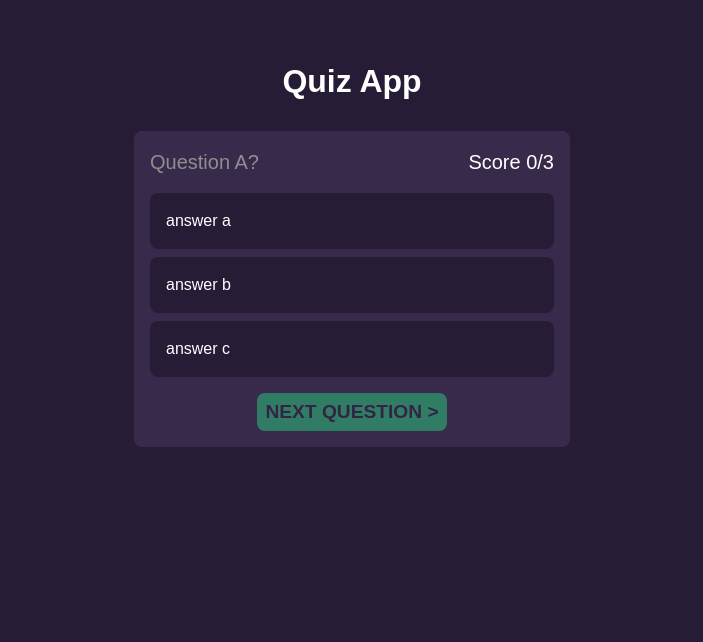
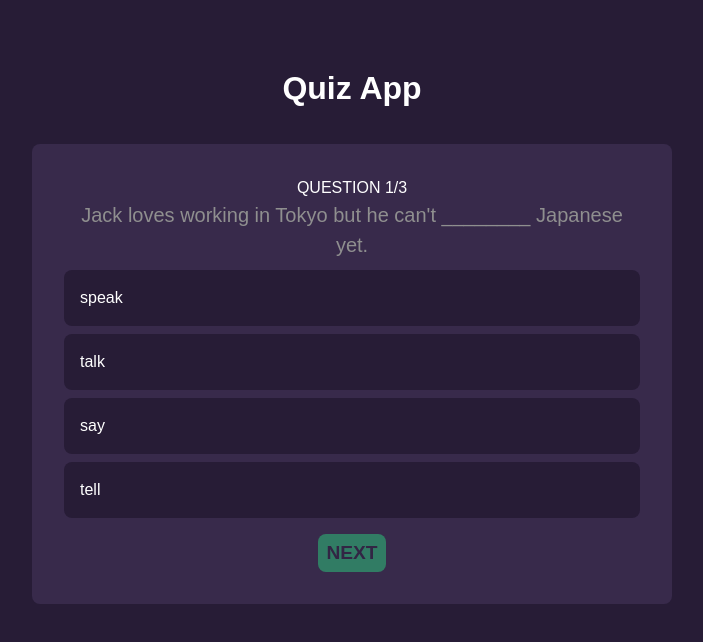
Before and after one commit to jvfaeldon20/vue-quiz-application, a Vue app: page / in a window 1280 px wide. Shown: the top 642 px of the page, without its empty margins (288-991 px from the left). Built offline with nearby package versions, Linux system fonts and the light colour scheme.

Commit message:
created result details

```diff
--- a/src/App.vue
+++ b/src/App.vue
@@ -2,9 +2,8 @@
   <main class="app">
     <h1>Quiz App</h1>
     <section class="quiz" v-if="!quizCompleted">
-      <div class="quiz-info">
-        <span class="question">{{ getCurrentQuestion.question }}</span>
-        <span class="score">Score {{ score }}/{{ questions.length }}</span>
+      <div class="question-no">QUESTION {{ currentQuestion+1 }}/{{ questions.length }}</div>
+      <div class="question">{{ getCurrentQuestion.question }}
       </div>
 
       <div class="options">
@@ -40,17 +39,20 @@
         :disabled="!getCurrentQuestion.selected">
         {{
             getCurrentQuestion.index == questions.length - 1
-            ? 'Select an option'
-            : 'Next Question'
+            ? 'Submit'
+            : 'Next'
         }}
-      >
-
       </button>
     </section>
 
     <section v-else>
-        <h2>You have finished the quiz!</h2>
-        <p>Your score is {{ score }} / {{ questions.length }}</p>
+        <p>You have finished the quiz!</p>
+        <div class="score-info">
+          <p>Your score is {{ score }} / {{ questions.length }}</p><br>
+          <h1 class="course-level">{{ score == 0 ? score_info[0].level : score_info[score-1].level }}</h1>
+          <p class="course-details">Check out course Test&Train Self-Study {{ score_info[0].level }}.</p>
+          <a :href="score_info[0].link" target="_blank">Go to details</a>
+        </div>
     </section>
 
   </main>
@@ -61,35 +63,56 @@ import { ref, computed } from 'vue'
 
 const questions = ref([
     {
-      question: "Question A?",
+      question: "Jack loves working in Tokyo but he can't ________ Japanese yet.",
       answer:0,
       options: [
-        'answer a',
-        'answer b',
-        'answer c',
+        'speak',
+        'talk',
+        'say',
+        'tell'
       ],
       selected: null
     },
     {
-      question: "Question B?",
-      answer:2,
+      question: "Would you like to ________ shopping with me this afternoon?",
+      answer:3,
       options: [
-        'answer a',
-        'answer b',
-        'answer c'
+        'do',
+        'make',
+        'get',
+        'go'
       ],
       selected: null
     },
     {
-      question: "What is C?",
+      question: "Please don't forget to ring me when you ________ home.",
       answer:1,
       options: [
-        'answer a',
-        'answer b',
-        'answer c',
+        'will get',
+        'get',
+        'are going to get',
+        'are getting'
       ],
       selected: null
     },
+])
+
+const score_info = ref([
+    {
+      score_for: "Low Score",
+      level: "B2 First, C1 Advanced",
+      link:"https://order.cambridge.org/basket?token=1167172d-e16c-451c-8f27-1fb01efcda99&lang=en&cur=EUR&returnurl=https%3A%2F%2Fwww.testandtrain.com&_ga=&clientId=&sessionId=",
+    },
+    {
+      score_for: "Average Score",
+      level: "B2 First for Schools",
+      link:"https://order.cambridge.org/basket?token=e8892060-0fe8-43bd-bd5e-bcecadac6093&lang=en&cur=EUR&returnurl=https%3A%2F%2Fwww.testandtrain.com&_ga=&clientId=&sessionId=",
+    },
+    {
+      score_for: "High Score",
+      level: "B1 Preliminary for Schools, A2 Key for Schools",
+      link:"https://order.cambridge.org/basket?token=24df1c52-13ee-4258-90e7-f0a1e6350bd1&lang=en&cur=EUR&returnurl=https%3A%2F%2Fwww.testandtrain.com&_ga=&clientId=&sessionId=",
+    }
 ])
 
 const quizCompleted = ref(false)
@@ -139,7 +162,7 @@ body {
 }
 
 .app {
-  width: 500px;
+  width: 12;
   display: flex;
   flex-direction: column;
   padding: 2rem;
@@ -153,26 +176,21 @@ h1 {
 
 .quiz{
   background-color: #382a4b;
-  padding: 1rem;
+  padding: 2rem;
   width: 100%;
   max-width: 640px;
   border-radius: 0.5rem;
 }
 
-.quiz-info {
-  display: flex;
-  justify-content: space-between;
-  margin-bottom: 1rem;
-}
-
-.quiz-info .question{
+.question{
   color: #8f8f8f;
   font-size: 1.25rem;
 }
 
-.quiz-info .score {
+.quiz-info .question-no {
   color: #fff;
-  font-size: 1.25rem;
+  font-size: 1.5rem;
+  padding-bottom: 2rem;
 }
 
 .options {
@@ -213,7 +231,7 @@ h1 {
   display:none
 }
 
-button{
+button, a{
   appearance: none;
   outline: none;
   border: none;
@@ -242,4 +260,17 @@ p {
   font-size: 1.25rem;
   text-align: center;
 }
+
+.question{
+  margin-bottom: 10px;
+}
+
+.score-info .course-details{
+  margin-bottom: 2rem;
+}
+
+.score-info .course-level{
+  padding: 2rem;
+  background: #2d213f;
+}
 </style>
--- a/src/style.css
+++ b/src/style.css
@@ -14,24 +14,6 @@
   -webkit-text-size-adjust: 100%;
 }
 
-a {
-  font-weight: 500;
-  color: #646cff;
-  text-decoration: inherit;
-}
-a:hover {
-  color: #535bf2;
-}
-
-a {
-  font-weight: 500;
-  color: #646cff;
-  text-decoration: inherit;
-}
-a:hover {
-  color: #535bf2;
-}
-
 body {
   margin: 0;
   display: flex;
@@ -40,50 +22,9 @@ body {
   min-height: 100vh;
 }
 
-h1 {
-  font-size: 3.2em;
-  line-height: 1.1;
-}
-
-button {
-  border-radius: 8px;
-  border: 1px solid transparent;
-  padding: 0.6em 1.2em;
-  font-size: 1em;
-  font-weight: 500;
-  font-family: inherit;
-  background-color: #1a1a1a;
-  cursor: pointer;
-  transition: border-color 0.25s;
-}
-button:hover {
-  border-color: #646cff;
-}
-button:focus,
-button:focus-visible {
-  outline: 4px auto -webkit-focus-ring-color;
-}
-
-.card {
-  padding: 2em;
-}
-
 #app {
   max-width: 1280px;
   margin: 0 auto;
   padding: 2rem;
   text-align: center;
 }
-
-@media (prefers-color-scheme: light) {
-  :root {
-    color: #213547;
-    background-color: #ffffff;
-  }
-  a:hover {
-    color: #747bff;
-  }
-  button {
-    background-color: #f9f9f9;
-  }
-}
```
